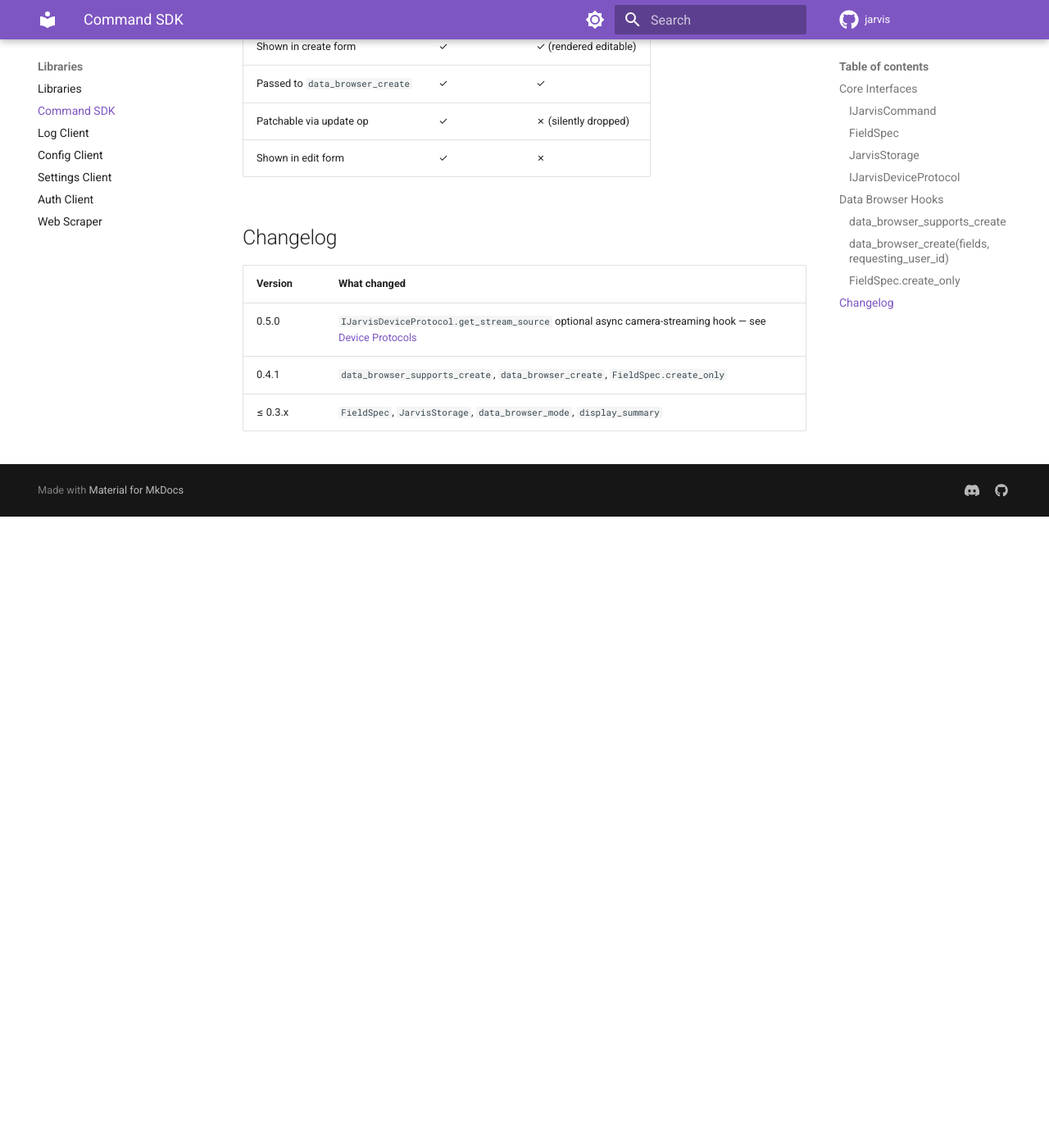
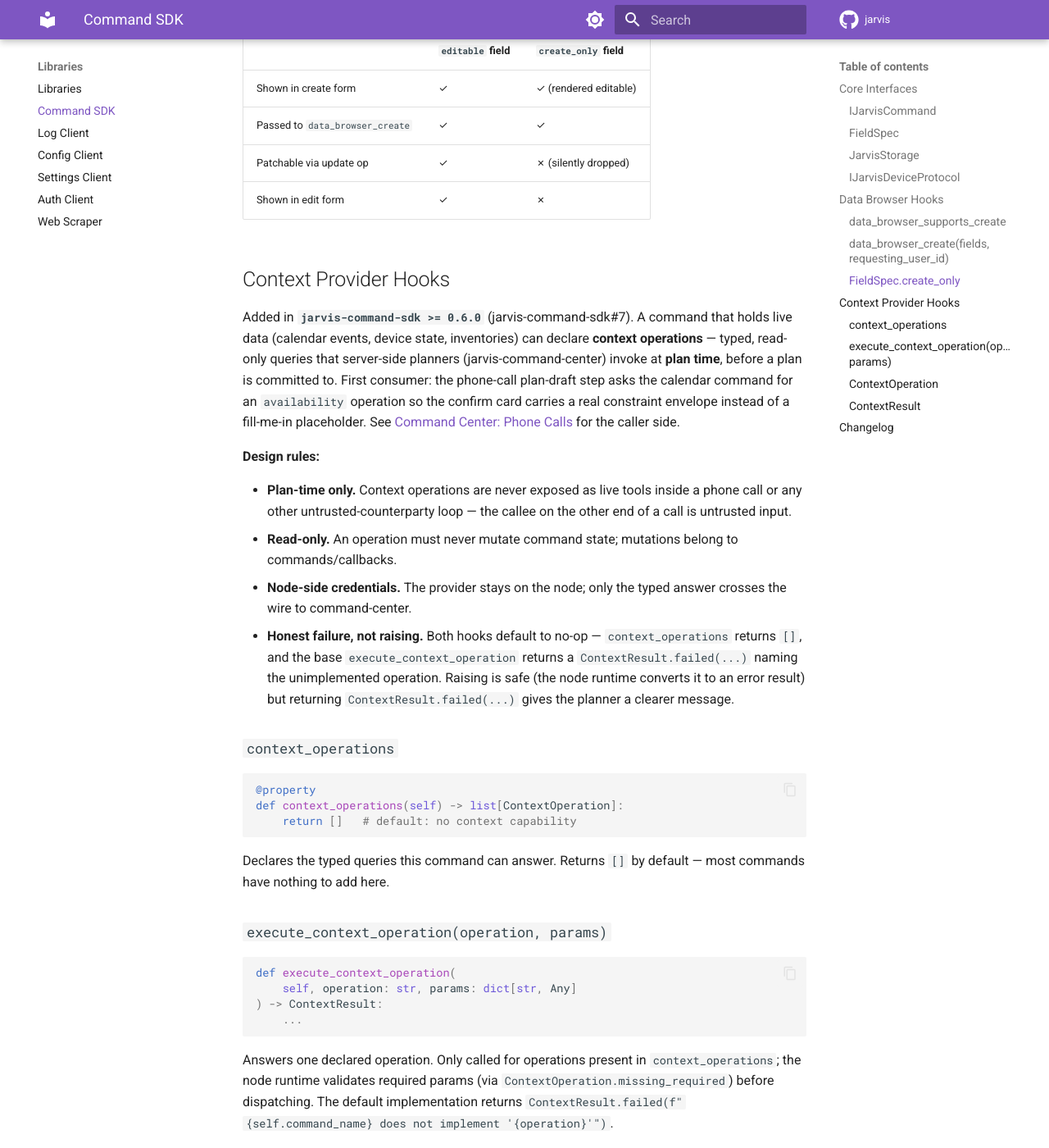
Before and after one commit to alexberardi/jarvis-docs, an MkDocs documentation site: the page built from docs/libraries/command-sdk.md, in a window 1280 px wide and 1400 px high, scrolled down 3092 px. Shown: the whole window at 82% size. Built offline with MkDocs 1.6.1 and Material for MkDocs 9.7.7, drawn with Linux system fonts in a browser that asks for light colours; comment, search, counter and statistics services are not loaded; before the commit the page ends 3722 px from its top, so only the background shows below that; some of the changed text lies outside the part shown.

Commit message:
docs(jarvis-command-sdk): sync from #7

````diff
--- a/docs/libraries/command-sdk.md
+++ b/docs/libraries/command-sdk.md
@@ -3,7 +3,7 @@
 The `jarvis-command-sdk` Python package is the foundation for building Jarvis voice commands. It defines the `IJarvisCommand` interface that all Pantry-distributed and built-in commands implement, along with supporting types such as `FieldSpec` and `JarvisStorage`.
 
 **Package:** `jarvis-command-sdk`
-**Current version:** `0.5.0`
+**Current version:** `0.6.0`
 **Install:** `pip install jarvis-command-sdk`
 
 ## Core Interfaces
@@ -18,7 +18,7 @@ All commands extend `IJarvisCommand`. Required overrides:
 | `description` | `str` (property) | One-line natural-language description for the LLM |
 | `run(**kwargs)` | `CommandResponse` | Executes the command |
 
-For commands that expose structured data records to the mobile app, see [Data Browser Hooks](#data-browser-hooks).
+For commands that expose structured data records to the mobile app, see [Data Browser Hooks](#data-browser-hooks). For commands that expose typed, read-only queries to server-side planners, see [Context Provider Hooks](#context-provider-hooks).
 
 ### `FieldSpec`
 
@@ -117,10 +117,73 @@ Marks a field as settable at record creation but immutable on edit (e.g. record
 | Patchable via update op | ✓ | ✗ (silently dropped) |
 | Shown in edit form | ✓ | ✗ |
 
+## Context Provider Hooks
+
+Added in **`jarvis-command-sdk >= 0.6.0`** (jarvis-command-sdk#7). A command that holds live data (calendar events, device state, inventories) can declare **context operations** — typed, read-only queries that server-side planners (jarvis-command-center) invoke at **plan time**, before a plan is committed to. First consumer: the phone-call plan-draft step asks the calendar command for an `availability` operation so the confirm card carries a real constraint envelope instead of a fill-me-in placeholder. See [Command Center: Phone Calls](../services/command-center.md#phone-calls) for the caller side.
+
+**Design rules:**
+
+- **Plan-time only.** Context operations are never exposed as live tools inside a phone call or any other untrusted-counterparty loop — the callee on the other end of a call is untrusted input.
+- **Read-only.** An operation must never mutate command state; mutations belong to commands/callbacks.
+- **Node-side credentials.** The provider stays on the node; only the typed answer crosses the wire to command-center.
+- **Honest failure, not raising.** Both hooks default to no-op — `context_operations` returns `[]`, and the base `execute_context_operation` returns a `ContextResult.failed(...)` naming the unimplemented operation. Raising is safe (the node runtime converts it to an error result) but returning `ContextResult.failed(...)` gives the planner a clearer message.
+
+### `context_operations`
+
+```python
+@property
+def context_operations(self) -> list[ContextOperation]:
+    return []   # default: no context capability
+```
+
+Declares the typed queries this command can answer. Returns `[]` by default — most commands have nothing to add here.
+
+### `execute_context_operation(operation, params)`
+
+```python
+def execute_context_operation(
+    self, operation: str, params: dict[str, Any]
+) -> ContextResult:
+    ...
+```
+
+Answers one declared operation. Only called for operations present in `context_operations`; the node runtime validates required params (via `ContextOperation.missing_required`) before dispatching. The default implementation returns `ContextResult.failed(f"{self.command_name} does not implement '{operation}'")`.
+
+### `ContextOperation`
+
+```python
+from jarvis_command_sdk import ContextOperation
+
+ContextOperation(
+    name: str,
+    description: str,
+    params_schema: dict[str, dict[str, Any]] = {},   # {param: {"type", "required", "description"}}
+)
+```
+
+`params_schema` is deliberately a flat mapping rather than full JSON Schema — the node runtime validates required params before dispatching. `ContextOperation.missing_required(params)` returns the names of required params absent from a given call.
+
+### `ContextResult`
+
+```python
+from jarvis_command_sdk import ContextResult
+
+ContextResult(
+    data: dict[str, Any] = {},
+    error: str | None = None,
+)
+ContextResult.failed(error: str)   # convenience constructor, data={}
+```
+
+`ok` is `True` iff `error is None`. `data` must be JSON-serializable — it crosses MQTT to command-center. An `error` result is never fatal to the caller; planners are expected to degrade gracefully rather than block on a failed context query.
+
+**Reference implementation:** `jarvis-cmd-calendar`'s `ReadCalendarCommand` is the first context provider, declaring an `availability` operation that derives free/busy windows from the speaker's calendar (requires `jarvis-command-sdk >= 0.6.0`). See its row in [Pantry-Installable Commands](../commands/index.md#pantry-installable-commands).
+
 ## Changelog
 
 | Version | What changed |
 |---------|-------------|
+| 0.6.0 | `context_operations`, `execute_context_operation`, `ContextOperation`, `ContextResult` — context-provider capability (typed plan-time queries) — see [Context Provider Hooks](#context-provider-hooks) |
 | 0.5.0 | `IJarvisDeviceProtocol.get_stream_source` optional async camera-streaming hook — see [Device Protocols](../extending/devices/protocols.md#get_stream_source--camera-streaming-hook-sdk-v050) |
 | 0.4.1 | `data_browser_supports_create`, `data_browser_create`, `FieldSpec.create_only` |
 | ≤ 0.3.x | `FieldSpec`, `JarvisStorage`, `data_browser_mode`, `display_summary` |
````
